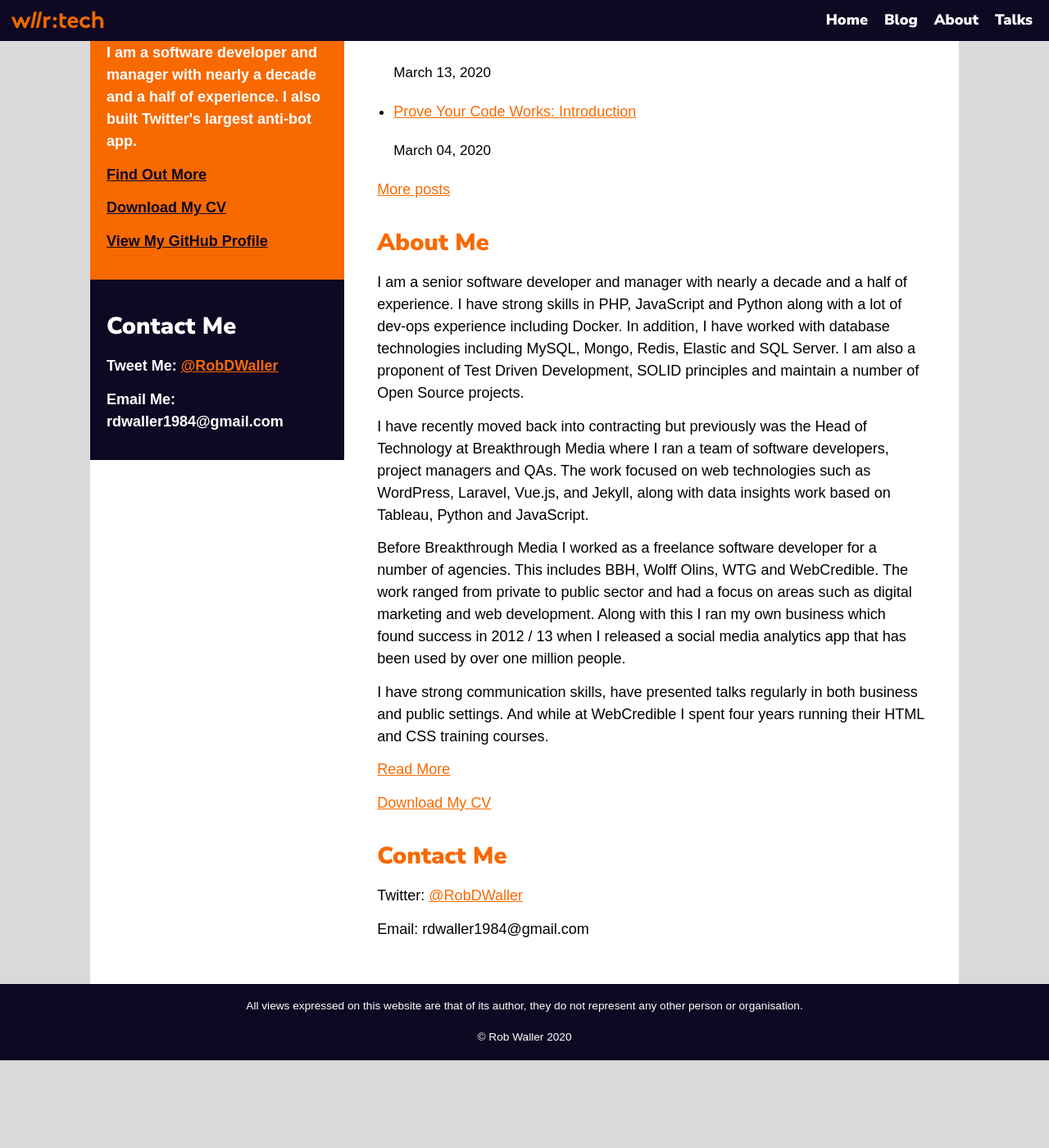
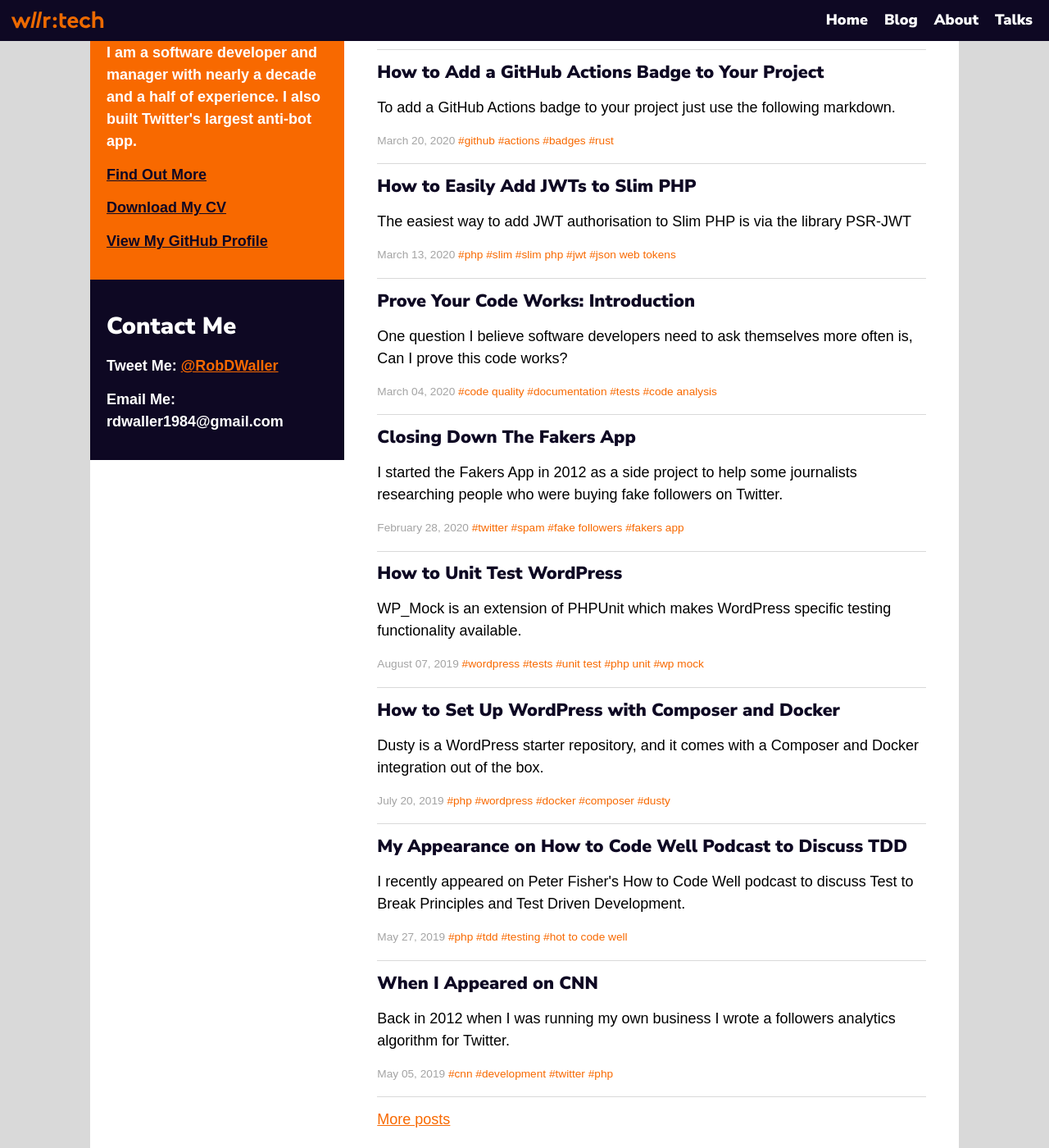
Before and after one commit to RobDWaller/robdwaller.github.io, a Jekyll site: the page built from index.html, in a window 1280 px wide and 1400 px high, scrolled down 399 px. Shown: the whole window at 82% size. Built offline with Jekyll 4.4.1, drawn with Linux system fonts in a browser that asks for light colours; before the commit the page ends 1692 px from its top, so only the background shows below that; some of the changed text lies outside the part shown.

Commit message:
Implemented new design changes for homepage and blog. Editing way posts are displayed and removing about section from homepage.

```diff
--- a/index.html
+++ b/index.html
@@ -5,23 +5,23 @@ permalink: index.html
 tags: [development, php, javascript, code]
 description: "Rob Waller Software Developer Blog and Profile"
 ---
-<h1>Latest Blog Posts</h1>
-<ul>
-  {% for post in site.posts limit:5 %}
-    <li>
-      <a href="{{ post.url }}">{{ post.title }}</a><br>
-      <small>{{ post.date | date: '%B %d, %Y' }}</small>
-    </li>
-  {% endfor %}
-</ul>
+<h1>Latest Posts</h1>
+{% for post in site.posts limit:10 %}
+  <div class="post-snippet">
+    <h3><a href="{{ post.url }}">{{ post.title }}</a></h3>
+    <p>{{ post.description }}</p>
+    <small>
+      <span class="date">{{ post.date | date: '%B %d, %Y' }}</span>
+      <span class="tags">
+        {% for tag in post.tags %}
+          {% if forloop.last %}
+              #{{ tag }}
+          {% else %}
+              #{{ tag }}
+          {% endif %}
+        {% endfor %}
+      </span>
+    </small>
+  </div>
+{% endfor %}
 <p><a href="/blog.html">More posts</a></p>
-<h2>About Me</h2>
-<p>I am a senior software developer and manager with nearly a decade and a half of experience. I have strong skills in PHP, JavaScript and Python along with a lot of dev-ops experience including Docker. In addition, I have worked with database technologies including MySQL, Mongo, Redis, Elastic and SQL Server. I am also a proponent of Test Driven Development, SOLID principles and maintain a number of Open Source projects.</p>
-<p>I have recently moved back into contracting but previously was the Head of Technology at Breakthrough Media where I ran a team of software developers, project managers and QAs. The work focused on web technologies such as WordPress, Laravel, Vue.js, and Jekyll, along with data insights work based on Tableau, Python and JavaScript.</p>
-<p>Before Breakthrough Media I worked as a freelance software developer for a number of agencies. This includes BBH, Wolff Olins, WTG and WebCredible. The work ranged from private to public sector and had a focus on areas such as digital marketing and web development. Along with this I ran my own business which found success in 2012 / 13 when I released a social media analytics app that has been used by over one million people.</p>
-<p>I have strong communication skills, have presented talks regularly in both business and public settings. And while at WebCredible I spent four years running their HTML and CSS training courses.</p>
-<p><a href="/about.html">Read More</a></p>
-<p><a href="/cv.pdf">Download My CV</a></p>
-<h2>Contact Me</h2>
-<p>Twitter: <a href="https://twitter.com/RobDWaller" target="_blank">@RobDWaller</a><p>
-<p>Email: rdwaller1984@gmail.com</p>
```
Also changed, not shown: blog.html (+19 -10 lines).
